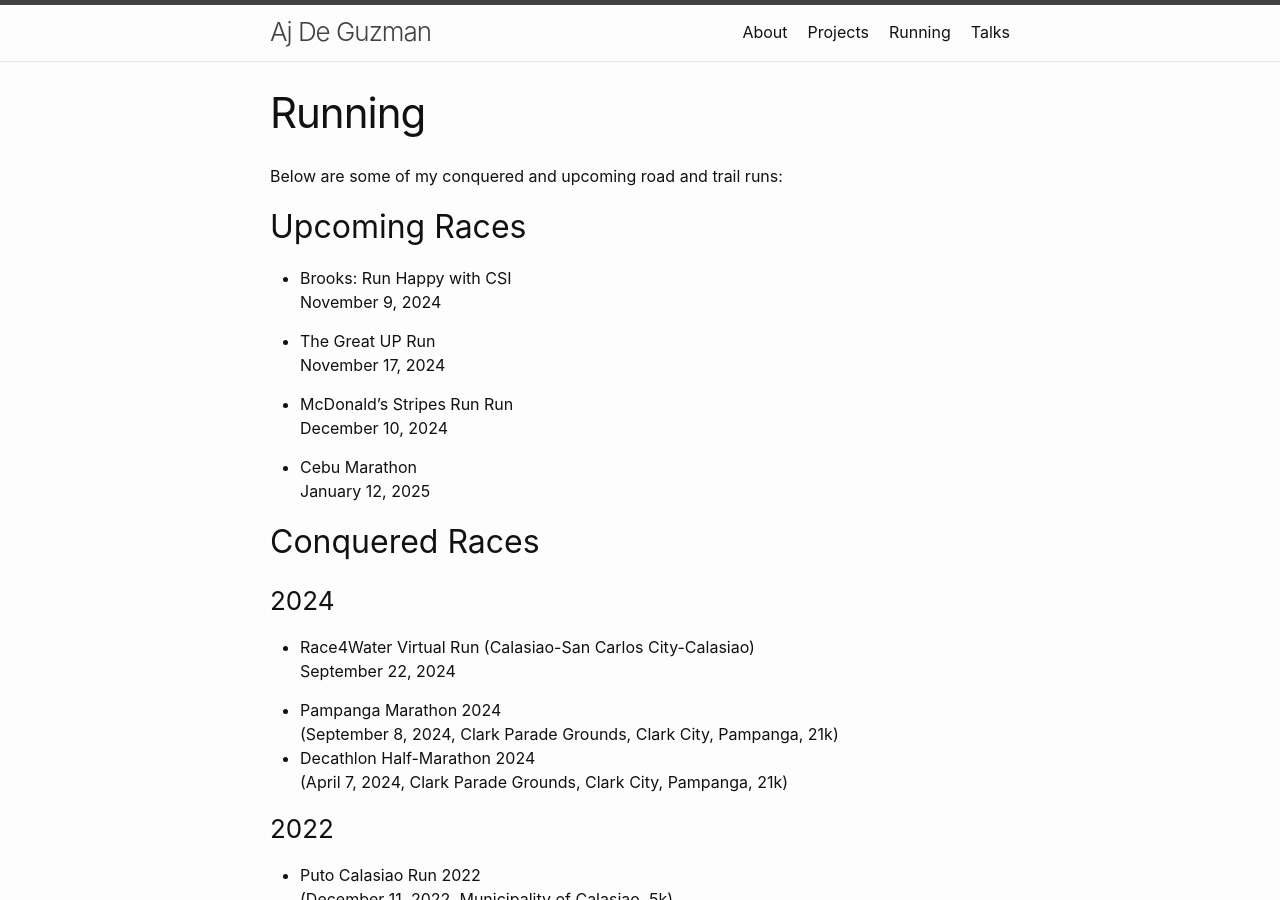
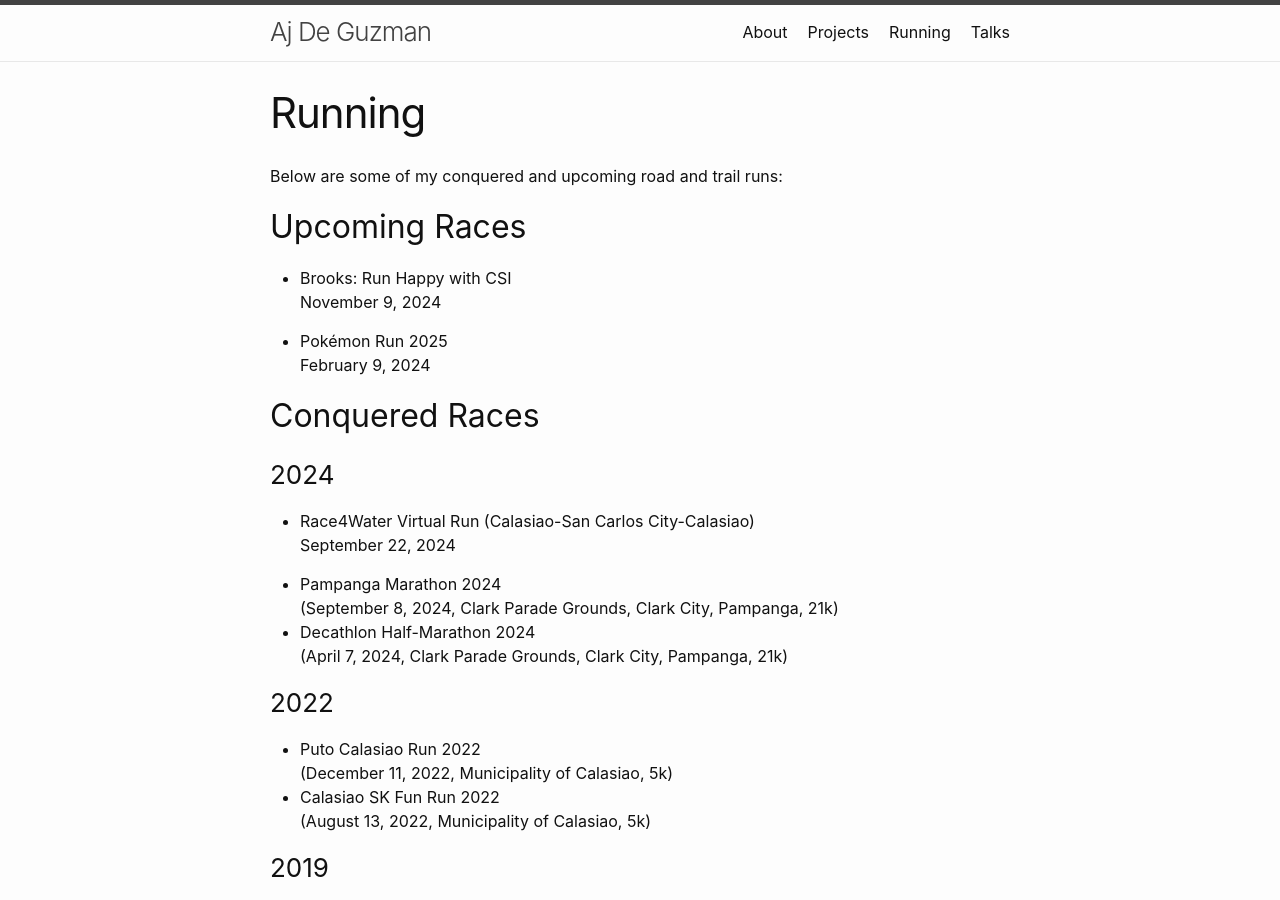
Before and after one commit to ajdeguzman/ajdeguzman.github.io, a Jekyll site: the page built from running.md, in a window 1280 px wide and 900 px high. Built offline with Jekyll 4.4.1, drawn with Linux system fonts in a browser that asks for light colours.

Commit message:
Update running.md

```diff
--- a/running.md
+++ b/running.md
@@ -11,14 +11,9 @@ Below are some of my conquered and upcoming road and trail runs:
 - Brooks: Run Happy with CSI
 <br> November 9, 2024
 
-- The Great UP Run
-<br> November 17, 2024
+- Pokémon Run 2025
+<br> February 9, 2024
 
-- McDonald’s Stripes Run Run
-<br> December 10, 2024
-
-- Cebu Marathon
-<br> January 12, 2025
 
 ## Conquered Races
 
```
